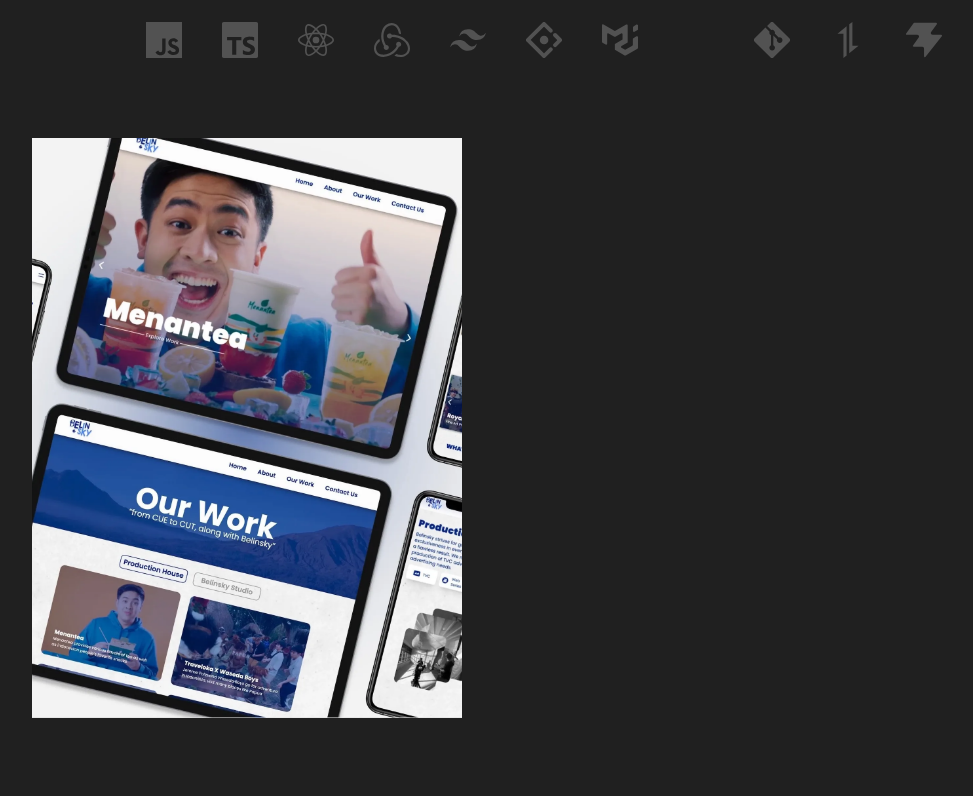
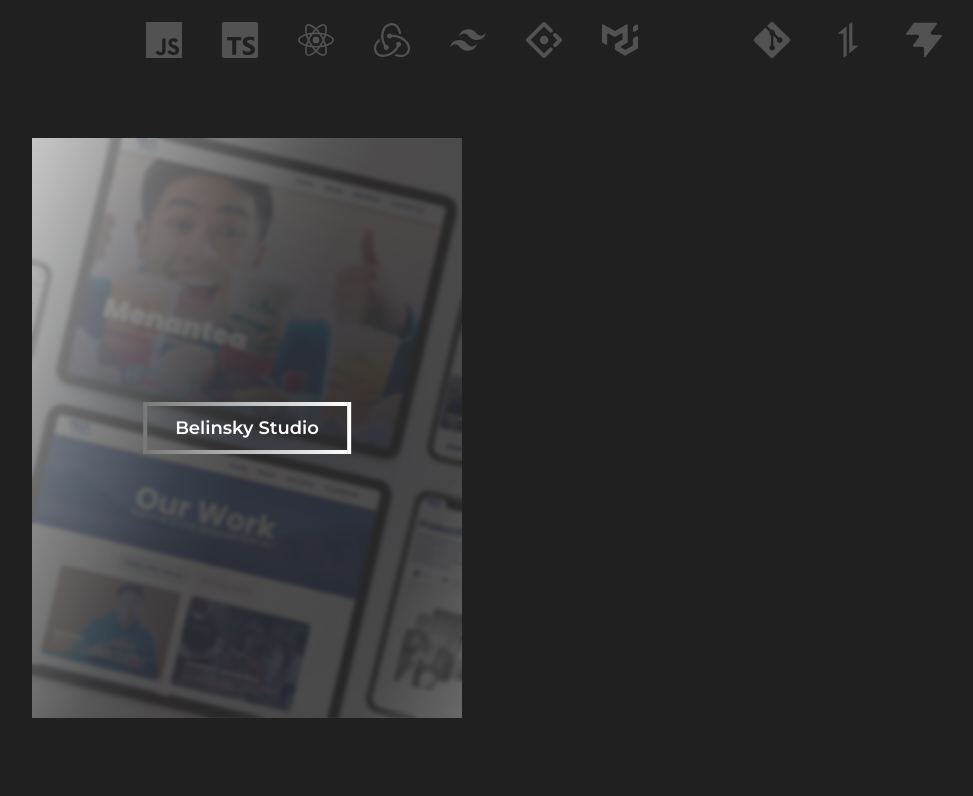
Before and after one commit to anasfirly20/portfolio-fe, a React (Vite) app: page / in a window 1280 px wide. Shown: the part 1360-2156 px from the top of the page, without its empty margins (96-1069 px from the left). Built offline with nearby package versions, Linux system fonts and the light colour scheme; some icons are missing.

Commit message:
adjusted

```diff
--- a/src/contents/ProjectSection.jsx
+++ b/src/contents/ProjectSection.jsx
@@ -31,9 +31,9 @@ const ProjectSection = () => {
               alt=""
               className="object-cover w-full h-full z-10"
             />
-            <div className="bg-layer absolute inset-0 group-hover:opacity-0 animate500 flex justify-center items-center"></div>
+            <div className="bg-layer absolute inset-0 group-hover:opacity-0 animate500 flex justify-center items-center z-10" />
             <h3
-              className={`animate500 absolute top-[50%] left-[50%] translate-x-[-50%] translate-y-[-50%] py-2 px-7 animate border-4 border-project group-hover:border-none group-hover:opacity-0 ${
+              className={`z-10 animate500 absolute top-[50%] left-[50%] translate-x-[-50%] translate-y-[-50%] py-2 px-7 animate border-4 border-project group-hover:border-none group-hover:opacity-0 ${
                 i % 2 === 1
                   ? "group-hover:translate-x-[-27rem]"
                   : "group-hover:translate-x-[15rem]"
```
